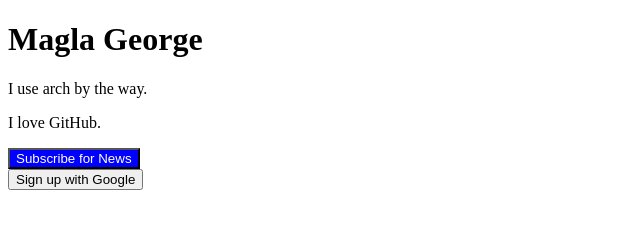
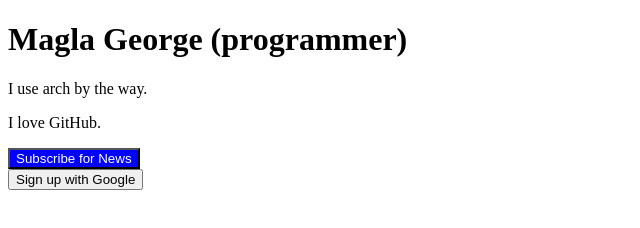
Before and after one commit to EG01STE/homework-git, a plain HTML site: page index.html in a window 1280 px wide. Shown: the whole page, without its empty margins (0-640 px from the left). Drawn offline with Linux system fonts and the light colour scheme.

Commit message:
Программист

```diff
--- a/index.html
+++ b/index.html
@@ -5,7 +5,7 @@
     <title>My profile</title>
 </head>
 <body>
-    <h1>Magla George</h1>
+    <h1>Magla George (programmer)</h1>
     <p>I use arch by the way.</p>
     <p>I love GitHub.</p>
     <button style="background-color: blue; color: white;">Subscribe for News</button>
```
